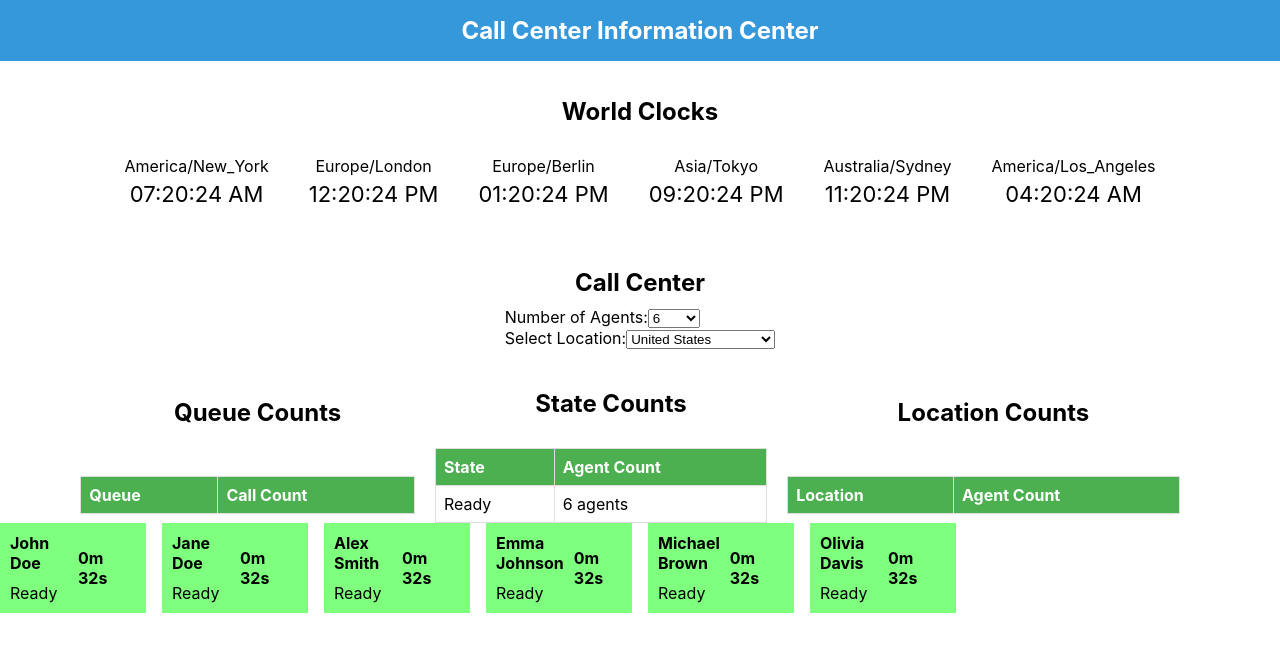
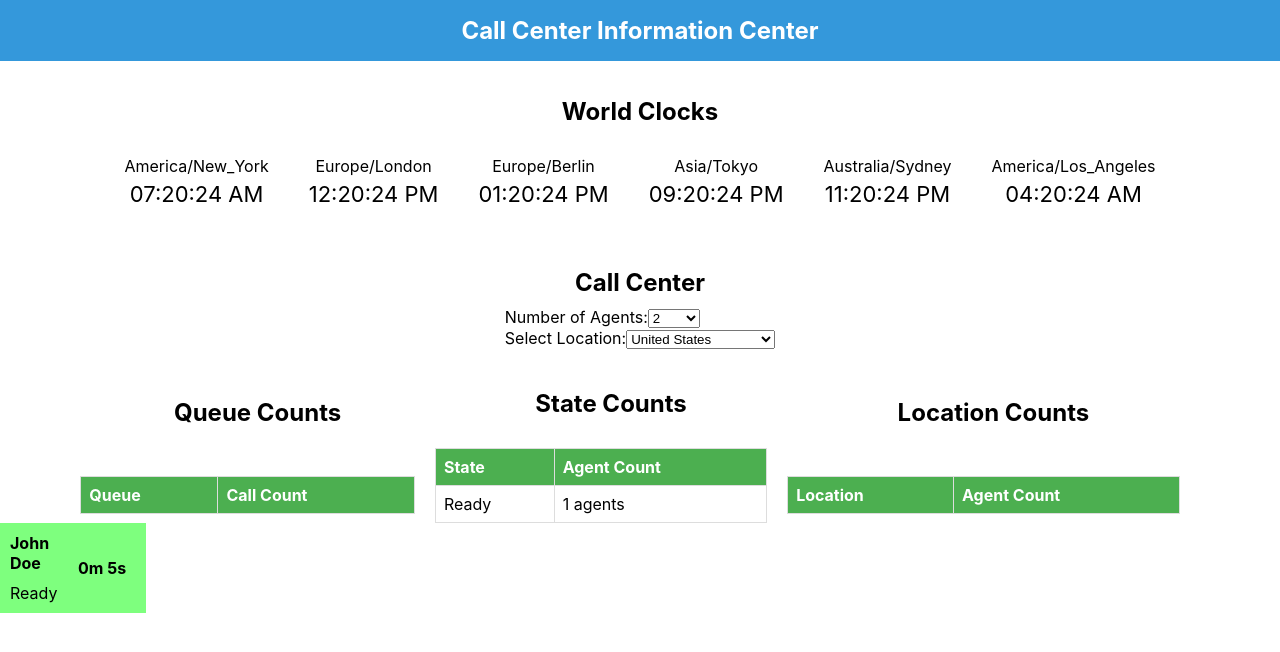
Before and after one commit to mm1618bu/Portfolio, a React (Create React App) app in the folder callcenter/: page / in a window 1280 px wide. Shown: the top 652 px of the page. Built offline with nearby package versions, Linux system fonts and the light colour scheme.

Commit message:
Update v2

```diff
--- a/callcenter/src/CallCenter.js
+++ b/callcenter/src/CallCenter.js
@@ -49,6 +49,9 @@ const topProgrammingLanguages = [
 
 const location = [
   "United States",
+  "United States T1",
+  "United States T2",
+  "United States T3",
   "Canada",
   "Germany",
   "United Kingdom",
@@ -71,7 +74,6 @@ const location = [
   "Luxembourg",
   "Iceland",
   "Hong Kong",
-  "Israel",
   "Italy",
   "Spain",
   "South Korea",
@@ -84,7 +86,6 @@ const location = [
   "Estonia",
   "Cyprus",
   "Czech Republic",
-  "Malta",
   "Portugal",
   "Lithuania"
 ];
@@ -110,7 +111,7 @@ const initialAgents = (count) =>
   }));
 
 const CallCenter = () => {
-  const [agentsCount, setAgentsCount] = useState(6);
+  const [agentsCount, setAgentsCount] = useState(1);
   const [agents, setAgents] = useState(initialAgents(agentsCount));
   const [selectedLocation, setSelectedLocation] = useState(null);
 
```
